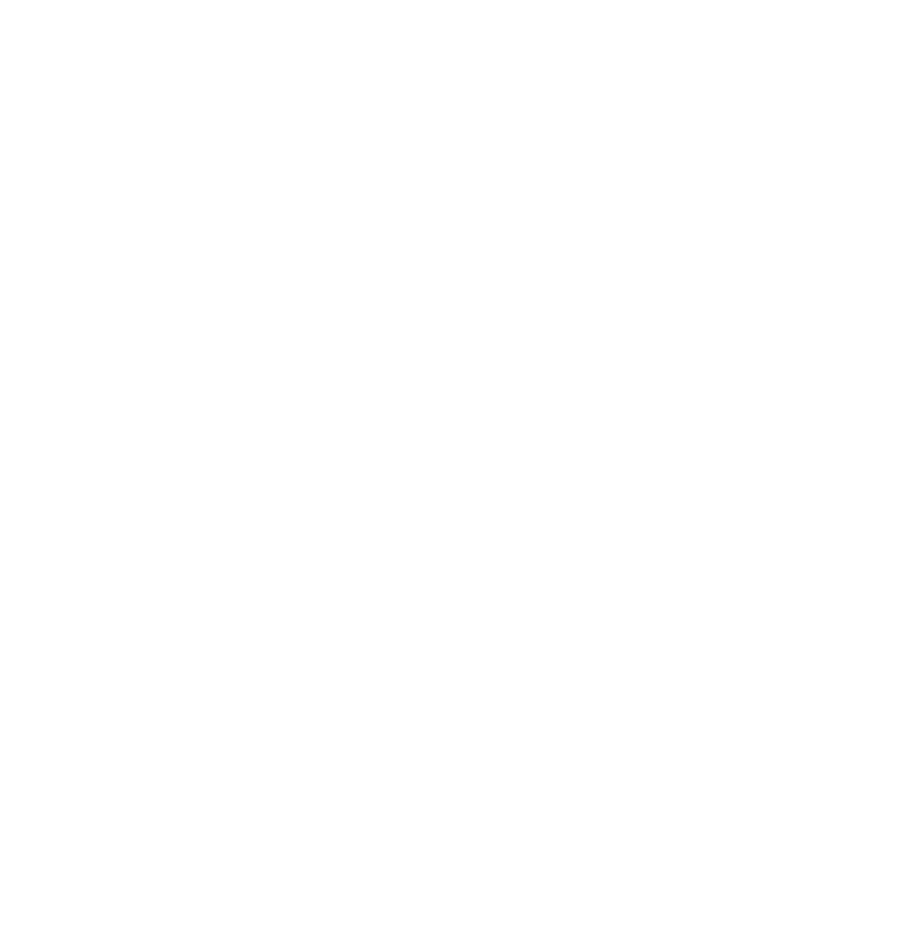
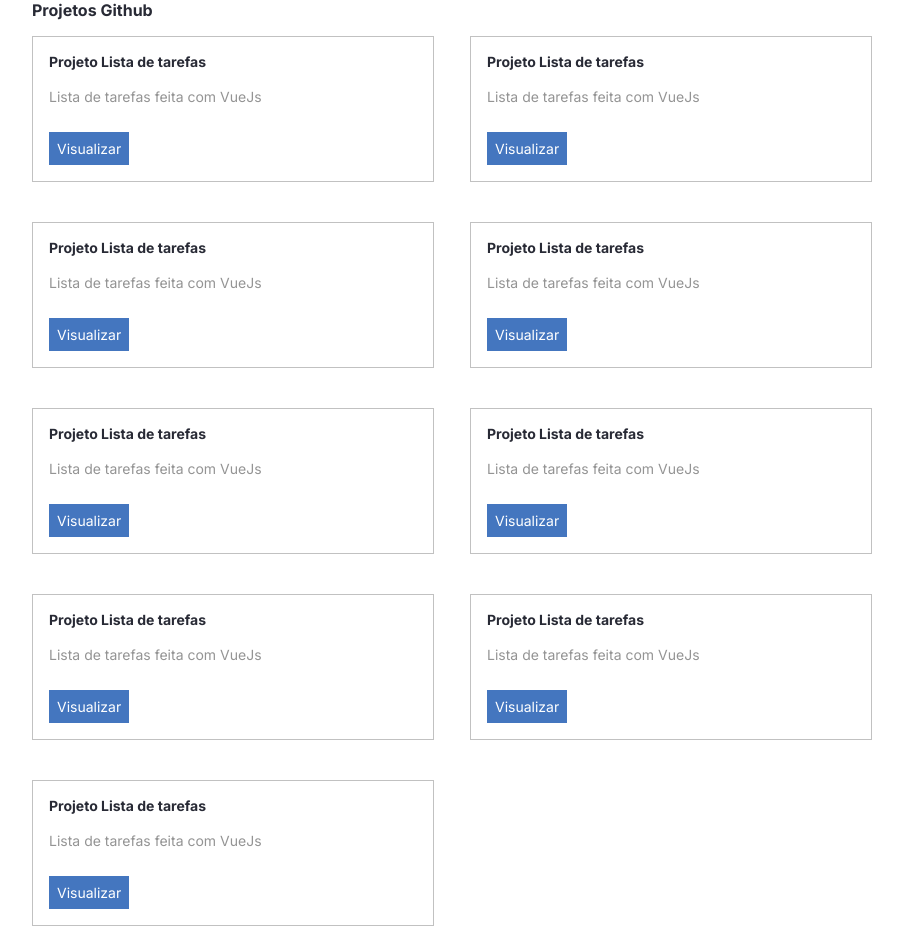
Before and after one commit to ramagla/portif-lio, a React (Create React App) app: page / in a window 1280 px wide. Shown: the part 1460-2386 px from the top of the page, without its empty margins (280-1183 px from the left). Before the commit the page ends 1160 px from the top, so only its background shows below. Built offline with nearby package versions, Linux system fonts and the light colour scheme.

Commit message:
Criando a secao projetos

```diff
--- /dev/null
+++ b/src/components/Projeto/index.tsx
@@ -0,0 +1,13 @@
+import { Card, LinkBotao } from './styles'
+import Paragrafo from '../Paragrafo'
+import Titulo from '../Titulo'
+
+const Projeto = () => (
+  <Card>
+    <Titulo>Projeto Lista de tarefas</Titulo>
+    <Paragrafo tipo="secundario">Lista de tarefas feita com VueJs</Paragrafo>
+    <LinkBotao>Visualizar</LinkBotao>
+  </Card>
+)
+
+export default Projeto
--- /dev/null
+++ b/src/components/Projeto/styles.ts
@@ -0,0 +1,15 @@
+import styled from 'styled-components'
+
+export const Card = styled.div`
+  border: 1px solid #c1c1c1;
+  padding: 16px;
+`
+export const LinkBotao = styled.a`
+  color: #fff;
+  font-size: 14px;
+  background-color: #4476bf;
+  text-decoration: none;
+  padding: 8px;
+  display: inline-block;
+  margin-top: 24px;
+`
--- a/src/containers/Projetos/index.tsx
+++ b/src/containers/Projetos/index.tsx
@@ -1,8 +1,40 @@
+import Projeto from '../../components/Projeto'
 import Titulo from '../../components/Titulo'
+
+import { Lista } from './styles'
 
 const Projetos = () => (
   <section>
-    <Titulo fontSize={16}>Projetos</Titulo>
+    <Titulo fontSize={16}>Projetos Github</Titulo>
+    <Lista>
+      <li>
+        <Projeto />
+      </li>
+      <li>
+        <Projeto />
+      </li>
+      <li>
+        <Projeto />
+      </li>
+      <li>
+        <Projeto />
+      </li>
+      <li>
+        <Projeto />
+      </li>
+      <li>
+        <Projeto />
+      </li>
+      <li>
+        <Projeto />
+      </li>
+      <li>
+        <Projeto />
+      </li>
+      <li>
+        <Projeto />
+      </li>
+    </Lista>
   </section>
 )
 
--- /dev/null
+++ b/src/containers/Projetos/styles.ts
@@ -0,0 +1,14 @@
+import styled from 'styled-components'
+
+export const Lista = styled.ul`
+  display: grid;
+  grid-template-columns: 1fr 1fr;
+  column-gap: 36px;
+  row-gap: 40px;
+
+  @media (max-width: 768px) {
+    grid-template-columns: 1fr;
+    column-gap: 0;
+    row-gap: 16px;
+  }
+`
--- a/src/containers/Sobre/index.tsx
+++ b/src/containers/Sobre/index.tsx
@@ -55,8 +55,15 @@ const Sobre = () => (
         alt="Rafa-Python"
         src="https://cdn.jsdelivr.net/gh/devicons/devicon@latest/icons/figma/figma-original.svg"
       />
+      <img
+        alt="Rafa-PowerBi"
+        src="https://cdn.worldvectorlogo.com/logos/power-bi.svg"
+      />
     </Linguagens>
     <RedesSociais>
+      <a href="https://github.com/ramagla" rel="noreferrer">
+        <img src="https://img.shields.io/badge/GitHub-100000?style=for-the-badge&logo=github&logoColor=white" />
+      </a>
       <a href="https://instagram.com/rafael.almeida.33" rel="noreferrer">
         <img src="https://img.shields.io/badge/-Instagram-%23E4405F?style=for-the-badge&logo=instagram&logoColor=white" />
       </a>
--- a/src/styles.ts
+++ b/src/styles.ts
@@ -5,6 +5,7 @@ const EstiloGlobal = createGlobalStyle`
   margin: 0;
   padding: 0;
   font-family: 'Inter', sans-serif;
+  list-style: none;
 }
 
 body {
```
